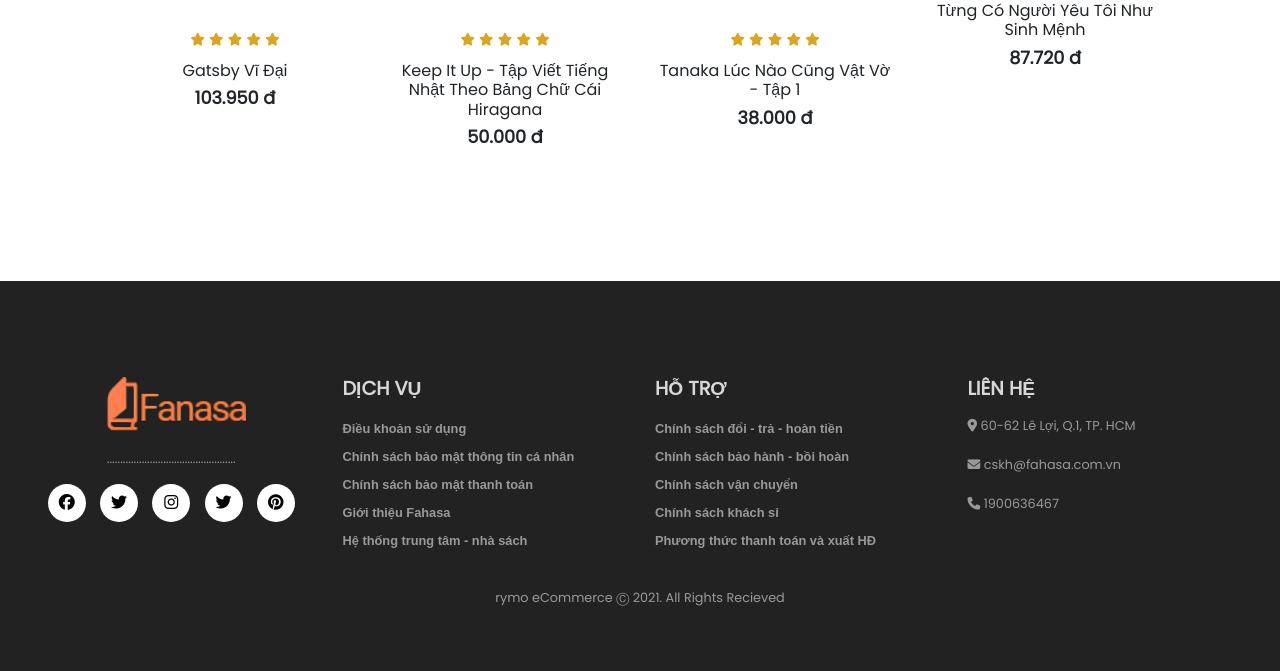
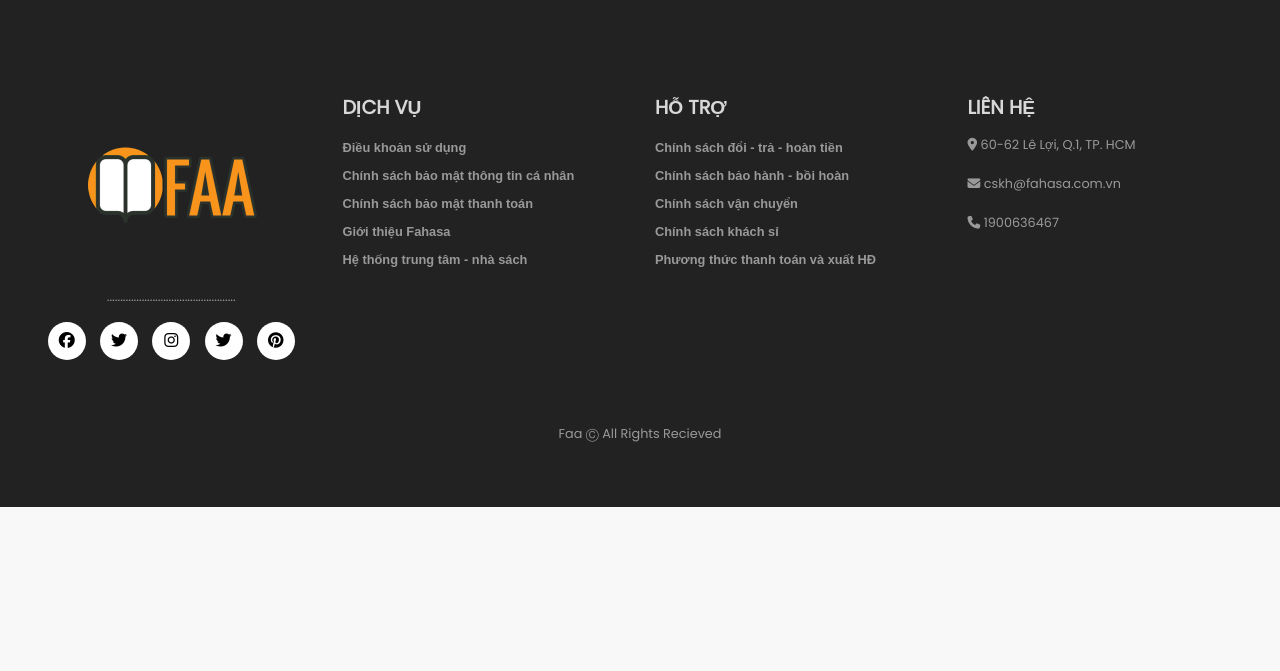
Before and after one commit to phong2103470/qlchsach, a Laravel app: page / in a window 1280 px wide. Shown: the part 3243-3914 px from the top of the page. After the commit the page ends 3750 px from the top, so only its background shows below. Run offline with Laravel 10, Linux system fonts and the light colour scheme; some libraries are stand-ins or nearby versions.

Commit message:
Tinh chinh giao dien

```diff
--- a/resources/views/admin-layout.blade.php
+++ b/resources/views/admin-layout.blade.php
@@ -118,7 +118,7 @@
  <!-- footer -->
 		  <div class="footer">
 			<div class="wthree-copyright">
-			  <p>© 2017 Visitors. All rights reserved | Design by <a href="#">W3layouts</a></p>
+
 			</div>
 		  </div>
   <!-- / footer -->
--- a/resources/views/welcome.blade.php
+++ b/resources/views/welcome.blade.php
@@ -5,8 +5,8 @@
     <meta charset="UTF-8">
     <meta http-equiv="X-UA-Compatible" content="IE=edge">
     <meta name="viewport" content="width=device-width, initial-scale=1.0">
-    <title>Fanasa - Cửa hàng bán sách trực tuyến</title>
-    <link rel="shortcut icon" href="{{('public/frontend/img/Fanasa-logo.png')}}" type="image/x-icon" />
+    <title>Faa - Cửa hàng bán sách trực tuyến</title>
+    <link rel="shortcut icon" href="{{('public/frontend/img/logo.png')}}" type="image/x-icon" />
 
     <link href="https://cdn.jsdelivr.net/npm/bootstrap@5.2.3/dist/css/bootstrap.min.css" rel="stylesheet">
     <script src="https://cdn.jsdelivr.net/npm/bootstrap@5.2.3/dist/js/bootstrap.bundle.min.js"></script>
@@ -31,7 +31,7 @@
 
     <header>
         <div id="top_banner" style="background-color:#DFC8FF">
-            <img src="https://cdn0.fahasa.com/media/wysiwyg/Thang-02-2023/Fahasa_T2_mainbanner_Header_1263x60.jpg"
+            <img src="{{('public/frontend/img/banner/banner-top.jpg')}}"
                 alt="" />
         </div>
         <nav class="navbar navbar-expand-lg navbar-light bg-light py-3 sticky-top">
@@ -43,7 +43,7 @@
                     <span id="bar" class="navbar-toggler-icon"></span>
                 </button>
                 <div class="collapse navbar-collapse" id="navbarSupportedContent">
-                    <a href="index.html"><img src="{{('public/frontend/img/Fanasa-basic.png')}}" alt=""></a>
+                    <a href="index.html"><img src="{{('public/frontend/img/Faa-basic.png')}}" alt=""></a>
 
                     <ul class="navbar-nav ml-auto text-right">
                         <li class="nav-item">
@@ -110,15 +110,15 @@
                     <!-- The slideshow/carousel -->
                     <div class="carousel-inner ">
                         <div class="carousel-item active">
-                            <img src="https://cdn0.fahasa.com/media/magentothem/banner7/fahasaT3_Bo1_slider_840x320.png"
+                            <img src="{{('public/frontend/img/banner/banner-1.png')}}"
                                 class="d-block w-100 rounded-2 ">
                         </div>
                         <div class="carousel-item">
-                            <img src="https://cdn0.fahasa.com/media/magentothem/banner7/Fahasa_T2_mainbanner_Slide_840x320.jpg"
+                            <img src="{{('public/frontend/img/banner/banner-2.jpg')}}"
                                 class="d-block w-100 rounded-2 ">
                         </div>
                         <div class="carousel-item">
-                            <img src="https://cdn0.fahasa.com/media/magentothem/banner7/AZVietNam022023_840x320.jpg"
+                            <img src="{{('public/frontend/img/banner/banner-3.jpg')}}"
                                 class="d-block w-100 rounded-2 ">
                         </div>
                     </div>
@@ -158,7 +158,7 @@
     <footer class="mt-5 py-5">
         <div class="row container-fluid mx-auto pt-5">
             <div class="footer-one col-lg-3 col-md-6 col-12 center mb-3">
-                <img src="{{('public/frontend/img/Fanasa-color.png')}}" alt="">
+                <img src="{{('public/frontend/img/Faa-color.png')}}" alt="">
                 <p class="pt-3">................................................</p>
                 <div class="copyright mt-1 mb-5">
                     <a href="#"><i class="fa-brands fa-facebook-f"></i></a>
@@ -204,7 +204,7 @@
             </div>
         </div>
         <div class="center">
-            <p>rymo eCommerce Ⓒ 2021. All Rights Recieved</p>
+            <p>Faa Ⓒ All Rights Recieved</p>
         </div>
     </footer>
 
```
Also changed, not shown: public/backend/images/bg.jpg, public/frontend/img/Faa-basic.png (added), public/frontend/img/Faa-color.png (added), public/frontend/img/Fanasa-basic.png (deleted), public/frontend/img/Fanasa-color.png (deleted), public/frontend/img/Fanasa-logo.png (deleted), public/frontend/img/banner/banner-1.png (added), public/frontend/img/banner/banner-2.jpg (added), public/frontend/img/banner/banner-3.jpg (added), public/frontend/img/banner/banner-top.jpg (added), public/frontend/img/logo.png (added).
